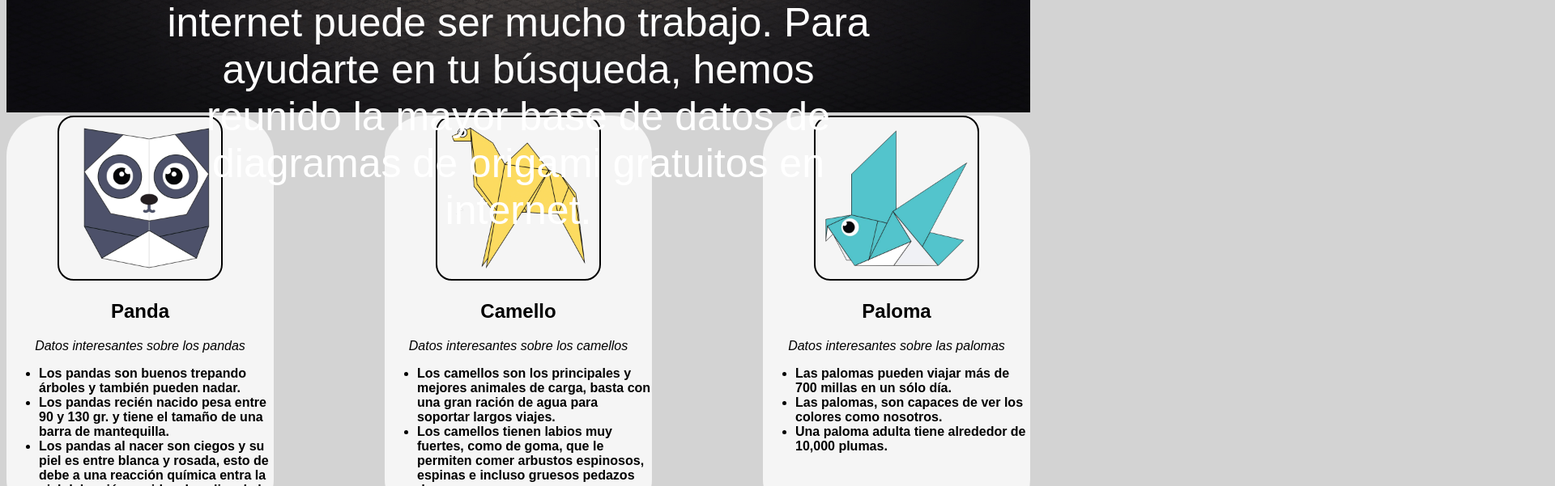
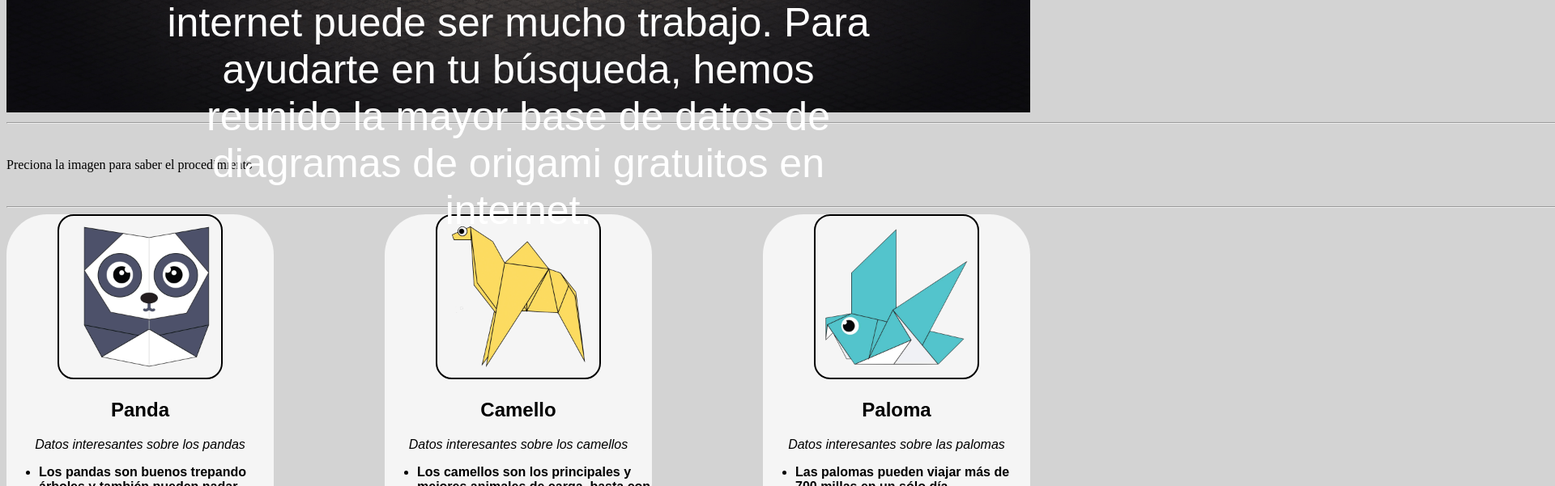
Before and after one commit to LuisAlan0/proyecto-50, a plain HTML site: page index.html in a window 1280 px wide. Shown: the part 499-1100 px from the top of the page at 81% size, 1920 px wide, since content can reach past the window. Drawn offline with Linux system fonts and the light colour scheme.

Commit message:
Update index.html

```diff
--- a/index.html
+++ b/index.html
@@ -35,11 +35,11 @@
 
     <!-- XXXXXXXXXXXXXXXXXXXXXXXXXXXXXXXXXXXXXXXXXXXXXXXXXXXXXXXXXXXXXX -->
 
-        <!-- <hr width=5000px>
+        <hr width=5000px>
         <br>
         <p> Preciona la imagen para saber el procedimiento </p>
         <br>
-        <hr width=5000px> -->
+        <hr width=5000px>
 
     <div class="grid">
         <div class="origami">
```
